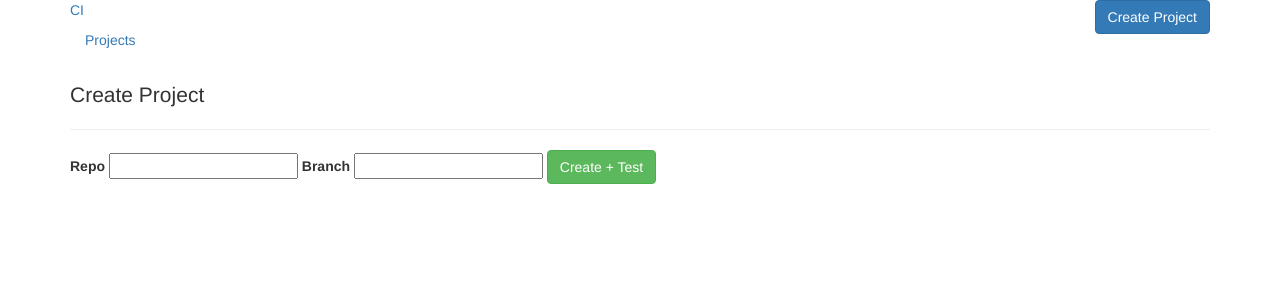
After one commit to romhut/criterion, a PHP site: the page made by lib/CI/UI/View/Projects/Create.twig in a window 1280 px wide. The commit adds this page. Shown: the top 300 px of the page. Run offline with PHP 8.4, Linux system fonts and the light colour scheme; the template is opened without the code that fills it, so the values that code supplies are empty; some libraries are stand-ins or nearby versions.

Commit message:
Add the ability to create a project

```diff
--- a/lib/CI/UI/View/Layout.twig
+++ b/lib/CI/UI/View/Layout.twig
@@ -9,18 +9,20 @@
     <div class="navbar navbar-fixed-top">
         <div class="navbar-inner">
             <div class="container">
+                <div class="pull-right">
+                    <a href="/project/create" class="btn btn-primary">Create Project</a>
+                </div>
                 <a class="brand" href="/">CI</a>
                 <ul class="nav">
                     <li class="active"><a href="/">Projects</a></li>
                 </ul>
-        </div>
+            </div>
         </div>
     </div>
 
     <div style="padding-top:60px"></div>
 
     <div class="container">
-
         {% block content %}{% endblock %}
     </div>
 </body>
--- a/lib/CI/UI/View/Projects/All.twig
+++ b/lib/CI/UI/View/Projects/All.twig
@@ -23,6 +23,8 @@
                         {% set project_class = 'error' %}
                     {% elseif project.status.code == '1' %}
                         {% set project_class = 'success' %}
+                    {% elseif project.status.code == '2' %}
+                        {% set project_class = 'warning' %}
                     {% endif %}
 
                     <tr class="{{ project_class }}" >
--- /dev/null
+++ b/lib/CI/UI/View/Projects/Create.twig
@@ -0,0 +1,18 @@
+{% extends 'Layout.twig' %}
+
+{% block content %}
+    <h1 class="lead">Create Project</h1>
+    <hr />
+
+    <form method="post" action="">
+        <label>Repo</label>
+        <input name="repo" required type="text" class="span12">
+
+        <label>Branch</label>
+        <input name="branch" required type="text" class="span12">
+
+        <button class="btn btn-success">Create + Test</button>
+    </form>
+
+
+{% endblock %}
--- a/lib/CI/UI/View/Projects/View.twig
+++ b/lib/CI/UI/View/Projects/View.twig
@@ -6,6 +6,8 @@
         {% set project_class = 'important' %}
     {% elseif project.status.code == '1' %}
         {% set project_class = 'success' %}
+    {% elseif project.status.code == '2' %}
+        {% set project_class = 'warning' %}
     {% endif %}
 
     <h1 class="lead">{{ project.repo }} <span class="label label-{{ project_class }}">{{ project.status.message }}</span> </h1>
--- a/public/index.php
+++ b/public/index.php
@@ -14,6 +14,7 @@ $app->register(new Silex\Provider\TwigServiceProvider(), array(
 
 $app['debug'] = true;
 $app->get('/', 'CI\UI\Controller\ProjectsController::all');
+$app->match('/project/create', 'CI\UI\Controller\ProjectsController::create')->method('POST|GET');
 $app->match('/project/{id}', 'CI\UI\Controller\ProjectsController::view')->method('POST|GET');
 $app->match('/project/run/{id}', 'CI\UI\Controller\ProjectsController::run')->method('GET');
 $app->get('/test/{id}', 'CI\UI\Controller\TestController::view');
```
Also changed, not shown: lib/CI/UI/Controller/ProjectsController.php (+20 -0 lines), lib/CI/UI/View/Test.twig (+0 -7 lines).
